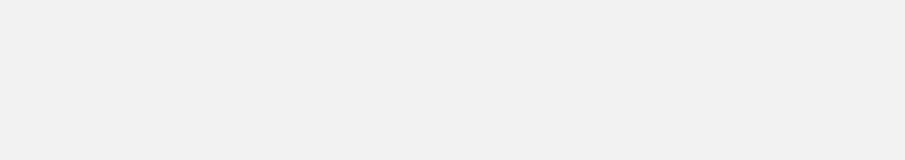
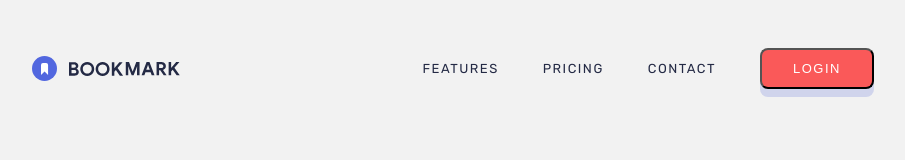
Before and after one commit to vlada030/frontendmentor-bookmark-landing-page, a website built with webpack: page src/index.html in a window 1280 px wide. Shown: the whole page, without its empty margins (179-1084 px from the left). Built offline with nearby package versions, Linux system fonts and the light colour scheme.

Commit message:
desktop nav bar

```diff
--- a/src/index.html
+++ b/src/index.html
@@ -1,121 +1,95 @@
 <!DOCTYPE html>
 <html lang="en">
     <head>
-  <meta charset="UTF-8">
-  <meta name="viewport" content="width=device-width, initial-scale=1.0">
-  <link rel="icon" type="image/png" sizes="32x32" href="./images/favicon-32x32.png">
+        <meta charset="UTF-8" />
+        <meta name="viewport" content="width=device-width, initial-scale=1.0" />
+        <link
+            rel="icon"
+            type="image/png"
+            sizes="32x32"
+            href="./images/favicon-32x32.png"
+        />
         <title>Bookmark Manager</title>
     </head>
     <body>
+        <div class="container">
+            <nav class="nav">
+                <img class="logo" src="./images/logo-bookmark.svg" alt="logo" />
+
+                <div>
+                    <ul class="links">
+                        <li><a href="#">features</a></li>
+                        <li><a href="#">pricing</a></li>
+                        <li><a href="#">contact</a></li>
+                        <li><button class='btn'>login</button></li>
+                    </ul>
+
+                    <button class="menu-btn">
+                        <img src="./images/icon-hamburger.svg" alt="button" />
+                    </button>
+                </div>
+            </nav>
+        </div>
 
         <template>
-  Features
-  Pricing
-  Contact
-  Login
-
-  A Simple Bookmark Manager
-
-  A clean and simple interface to organize your favourite websites. Open a new
-  browser tab and see your sites load instantly. Try it for free.
-
-  Get it on Chrome
-  Get it on Firefox
-
-  Features
-
-  Our aim is to make it quick and easy for you to access your favourite websites.
-  Your bookmarks sync between your devices so you can access them on the go.
-
-  Simple Bookmarking
-  Speedy Searching
-  Easy Sharing
-
-  Bookmark in one click
-
-  Organize your bookmarks however you like. Our simple drag-and-drop interface
-  gives you complete control over how you manage your favourite sites.
-
-  More Info
-
-  Intelligent search
-
-  Our powerful search feature will help you find saved sites in no time at all.
-  No need to trawl through all of your bookmarks.
-
-  More Info
-
-  Share your bookmarks
-
-  Easily share your bookmarks and collections with others. Create a shareable
-  link that you can send at the click of a button.
-
-  More Info
-
-  Download the extension
-
-  We’ve got more browsers in the pipeline. Please do let us know if you’ve
-  got a favourite you’d like us to prioritize.
-
-  Add to Chrome
-  Minimum version 62
-  Add & Install Extension
-
-  Add to Firefox
-  Minimum version 55
-  Add & Install Extension
-
-  Add to Opera
-  Minimum version 46
-  Add & Install Extension
-
-  Frequently Asked Questions
-
-  Here are some of our FAQs. If you have any other questions you’d like
-  answered please feel free to email us.
+            Features Pricing Contact Login A Simple Bookmark Manager A clean and
+            simple interface to organize your favourite websites. Open a new
+            browser tab and see your sites load instantly. Try it for free. Get
+            it on Chrome Get it on Firefox Features Our aim is to make it quick
+            and easy for you to access your favourite websites. Your bookmarks
+            sync between your devices so you can access them on the go. Simple
+            Bookmarking Speedy Searching Easy Sharing Bookmark in one click
+            Organize your bookmarks however you like. Our simple drag-and-drop
+            interface gives you complete control over how you manage your
+            favourite sites. More Info Intelligent search Our powerful search
+            feature will help you find saved sites in no time at all. No need to
+            trawl through all of your bookmarks. More Info Share your bookmarks
+            Easily share your bookmarks and collections with others. Create a
+            shareable link that you can send at the click of a button. More Info
+            Download the extension We’ve got more browsers in the pipeline.
+            Please do let us know if you’ve got a favourite you’d like us to
+            prioritize. Add to Chrome Minimum version 62 Add & Install Extension
+            Add to Firefox Minimum version 55 Add & Install Extension Add to
+            Opera Minimum version 46 Add & Install Extension Frequently Asked
+            Questions Here are some of our FAQs. If you have any other questions
+            you’d like answered please feel free to email us.
 
             <!-- Question 1 -->
             What is Bookmark?
 
             <!-- Answer 1 -->
-  Lorem ipsum dolor sit amet, consectetur adipiscing elit. Fusce tincidunt
-  justo eget ultricies fringilla. Phasellus blandit ipsum quis quam ornare mattis.
+            Lorem ipsum dolor sit amet, consectetur adipiscing elit. Fusce
+            tincidunt justo eget ultricies fringilla. Phasellus blandit ipsum
+            quis quam ornare mattis.
 
             <!-- Question 2 -->
             How can I request a new browser?
 
             <!-- Answer 2 -->
-  Vivamus luctus eros aliquet convallis ultricies. Mauris augue massa, ultricies non ligula.
-  Suspendisse imperdiet. Vivamus luctus eros aliquet convallis ultricies. Mauris augue massa,
-  ultricies non ligula. Suspendisse imperdie tVivamus luctus eros aliquet convallis ultricies.
-  Mauris augue massa, ultricies non ligula. Suspendisse imperdiet.
+            Vivamus luctus eros aliquet convallis ultricies. Mauris augue massa,
+            ultricies non ligula. Suspendisse imperdiet. Vivamus luctus eros
+            aliquet convallis ultricies. Mauris augue massa, ultricies non
+            ligula. Suspendisse imperdie tVivamus luctus eros aliquet convallis
+            ultricies. Mauris augue massa, ultricies non ligula. Suspendisse
+            imperdiet.
 
             <!-- Question 3 -->
             Is there a mobile app?
 
             <!-- Answer 3 -->
-  Sed consectetur quam id neque fermentum accumsan. Praesent luctus vestibulum dolor, ut condimentum
-  urna vulputate eget. Cras in ligula quis est pharetra mattis sit amet pharetra purus. Sed
-  sollicitudin ex et ultricies bibendum.
+            Sed consectetur quam id neque fermentum accumsan. Praesent luctus
+            vestibulum dolor, ut condimentum urna vulputate eget. Cras in ligula
+            quis est pharetra mattis sit amet pharetra purus. Sed sollicitudin
+            ex et ultricies bibendum.
 
             <!-- Question 4 -->
             What about other Chromium browsers?
 
             <!-- Answer 4 -->
-  Integer condimentum ipsum id imperdiet finibus. Vivamus in placerat mi, at euismod dui. Aliquam
-  vitae neque eget nisl gravida pellentesque non ut velit.
-
-  More Info
-
-  35,000+ already joined
-
-  Stay up-to-date with what we’re doing
-
-  Contact Us
-
-  Features
-  Pricing
-  Contact
+            Integer condimentum ipsum id imperdiet finibus. Vivamus in placerat
+            mi, at euismod dui. Aliquam vitae neque eget nisl gravida
+            pellentesque non ut velit. More Info 35,000+ already joined Stay
+            up-to-date with what we’re doing Contact Us Features Pricing Contact
         </template>
     </body>
 </html>
--- /dev/null
+++ b/src/log.txt
@@ -0,0 +1,2 @@
+postavke - 1h
+navigacija -
--- /dev/null
+++ b/src/scss/_mixins.scss
@@ -0,0 +1,5 @@
+@mixin media($device) {
+    @if $device == desktop {
+        @media screen and (min-width: 992px) {@content};
+    }
+}
--- /dev/null
+++ b/src/scss/_navigation.scss
@@ -0,0 +1,64 @@
+.nav {
+    display: flex;
+    align-items: center;
+    justify-content: space-between;
+
+    padding: 40px 32px;
+
+    @include media(desktop) {
+        padding: 48px 165px 48px 171px;
+    }
+
+    .logo {
+        height: 25px;
+    }
+
+    .links {
+        display: none;
+
+        @include media(desktop) {
+            display: flex;
+            align-items: center;
+            justify-content: center;
+
+            list-style: none;
+
+            li {
+                padding: 0 22px;
+
+                a, a:visited {
+                    color: $colorBlack;
+                    font-size: 13px;
+                    line-height: 17px;
+                    text-transform: uppercase;
+                    letter-spacing: 1.5px;
+                    text-decoration: none;
+                    transition: all 0.2s;
+                }
+
+                a:hover, a:active {
+                    color: $colorRed;
+                }
+
+            }
+
+        }
+    }
+
+    .menu-btn {
+        border: none;
+
+        display: grid;
+        place-items: center;
+
+        @include media(desktop) {
+            display: none;
+        }
+
+        img {
+            width: 18px;
+            height: 15px;
+            fill: inherit;
+        }
+    }
+}
--- /dev/null
+++ b/src/scss/_typography.scss
@@ -0,0 +1,23 @@
+.container {
+    width: 375px;
+    //max-width: 576px;
+    margin: 0 auto;
+
+    @include media(desktop) {
+        width: 1200px;
+    }
+}
+
+.btn {
+    font-size: 13px;
+    color: $colorWhitePure;
+    font-weight: $fontWeightBold;
+    letter-spacing: 1.5px;
+    line-height: 17px;
+    text-transform: uppercase;
+
+    background-color: $colorRed;
+    border-radius: 8px;
+    box-shadow: 0px 8px rgba(73, 93, 207, 0.2);
+    padding: 10px 31px 10px 31px;
+}
--- a/src/scss/variables.scss
+++ b/src/scss/_variables.scss
@@ -6,6 +6,7 @@ $colorBlack: #242A45;
 $colorBlackLight: rgba(37, 43, 70, 0.5);
 $colorGray: #9194A2;
 $colorWhite: #F2F2F2;
+$colorWhitePure: #ffffff;
 
 $fontFamilly: 'Rubik', sans-serif;
 $fontSize: 15px;
--- a/src/scss/main.scss
+++ b/src/scss/main.scss
@@ -1,3 +1,5 @@
 @import './variables.scss';
 @import './mixins.scss';
 @import './defaults.scss';
+@import './typography.scss';
+@import './navigation.scss';
```
Also changed, not shown: src/scss/_defaults.scss (renamed from src/scss/defaults.scss), src/scss/mixins.scss (deleted). Lines whose indentation alone changed are shown as unchanged.
